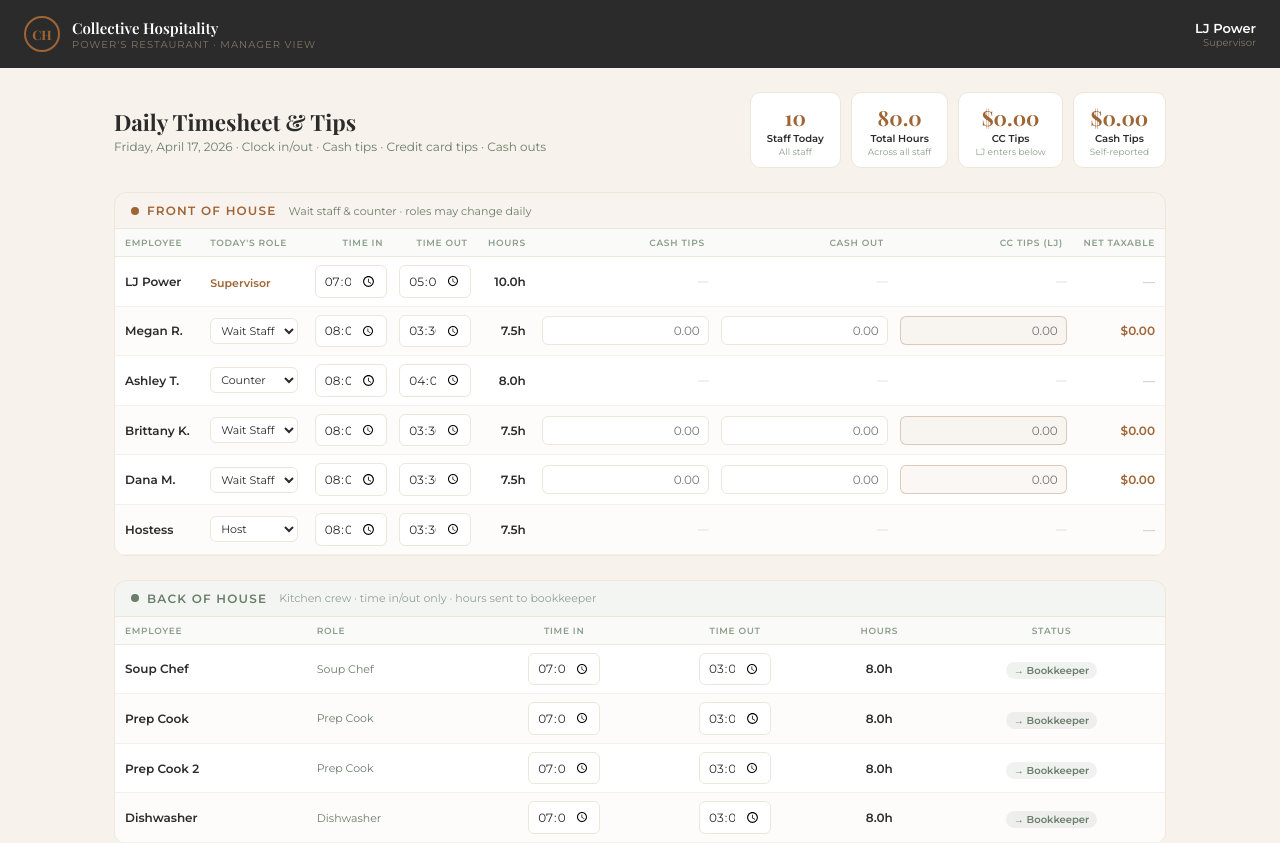
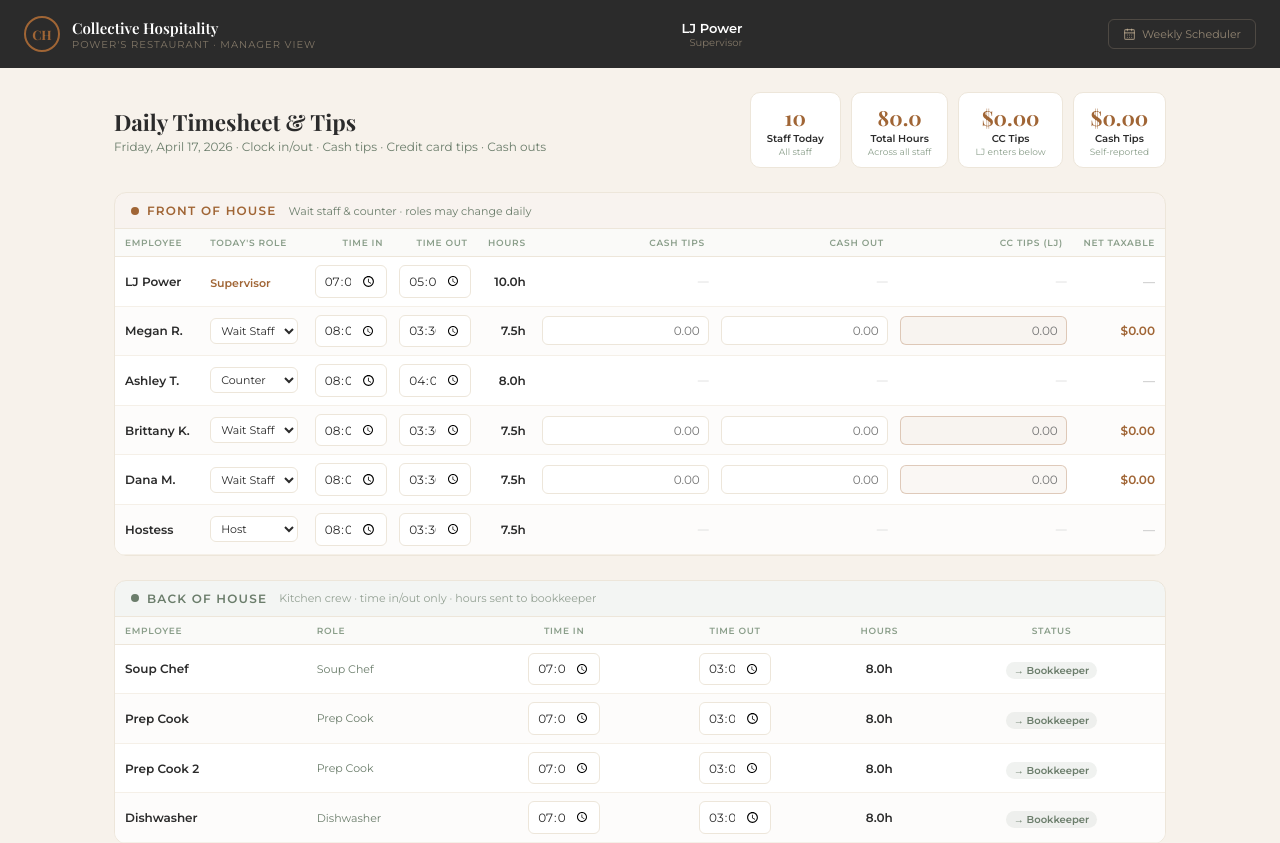
Before and after one commit to GallagherCollective/Collective-Dining, a React (Vite) app: page /manager in a window 1280 px wide. Shown: the top 843 px of the page. Built offline with nearby package versions, Linux system fonts and the light colour scheme.

Commit message:
Feature: Add Weekly Scheduler button to Manager Dashboard

```diff
--- a/src/pages/manager/ManagerDashboard.jsx
+++ b/src/pages/manager/ManagerDashboard.jsx
@@ -1,5 +1,6 @@
 import { useState } from 'react'
-import { Clock, Save, ChevronDown } from 'lucide-react'
+import { Clock, Save, ChevronDown, CalendarDays } from 'lucide-react'
+import { useNavigate } from 'react-router-dom'
 
 const COPPER = '#A06535'
 const DARK = '#2B2B2B'
@@ -39,6 +40,7 @@ function calcNet(emp) {
 }
 
 export default function ManagerDashboard() {
+  const navigate = useNavigate()
   const today = new Date().toLocaleDateString('en-US', { weekday: 'long', year: 'numeric', month: 'long', day: 'numeric' })
   const [staff, setStaff] = useState(initialStaff)
   const [saved, setSaved] = useState(false)
@@ -81,6 +83,7 @@ export default function ManagerDashboard() {
           <div style={{ fontSize: 13, fontWeight: 600, color: '#fff' }}>LJ Power</div>
           <div style={{ fontSize: 10, color: 'rgba(217,195,163,0.5)' }}>Supervisor</div>
         </div>
+        <button onClick={() => navigate('/scheduler')} style={{ background: 'transparent', border: '1px solid rgba(217,195,163,0.2)', borderRadius: 6, padding: '7px 14px', fontSize: 11, color: 'rgba(217,195,163,0.6)', cursor: 'pointer', fontFamily: 'Montserrat, sans-serif', display: 'flex', alignItems: 'center', gap: 6 }}><CalendarDays size={13} /> Weekly Scheduler</button>
       </div>
 
       <div style={{ maxWidth: 1100, margin: '0 auto', padding: '1.5rem' }}>
```
